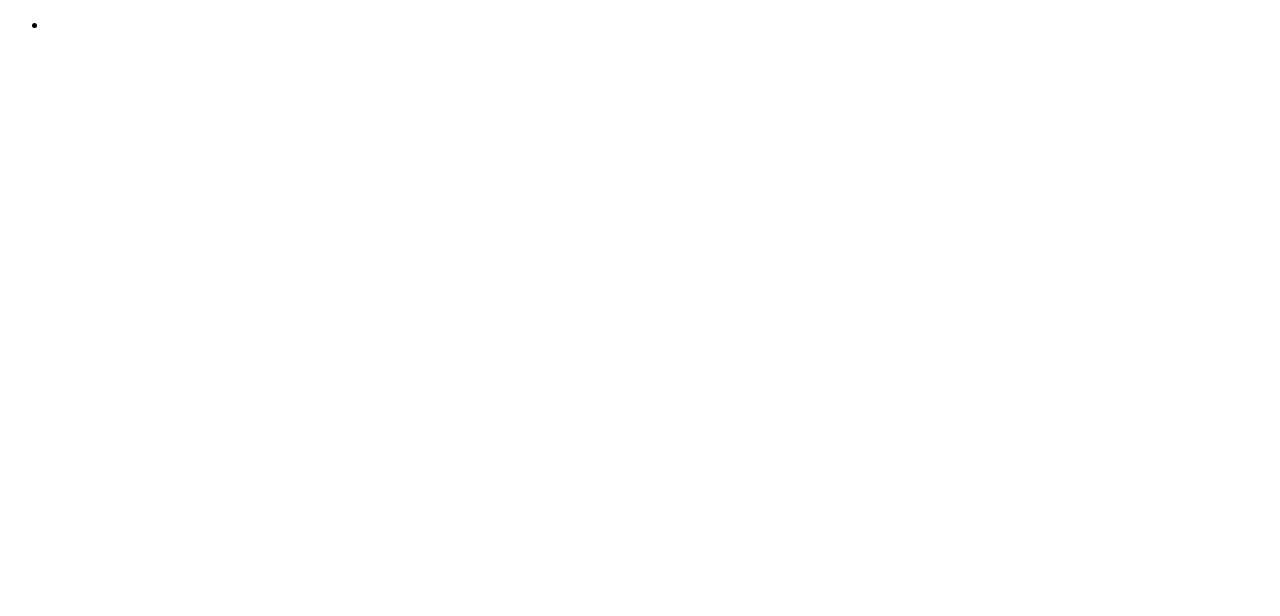
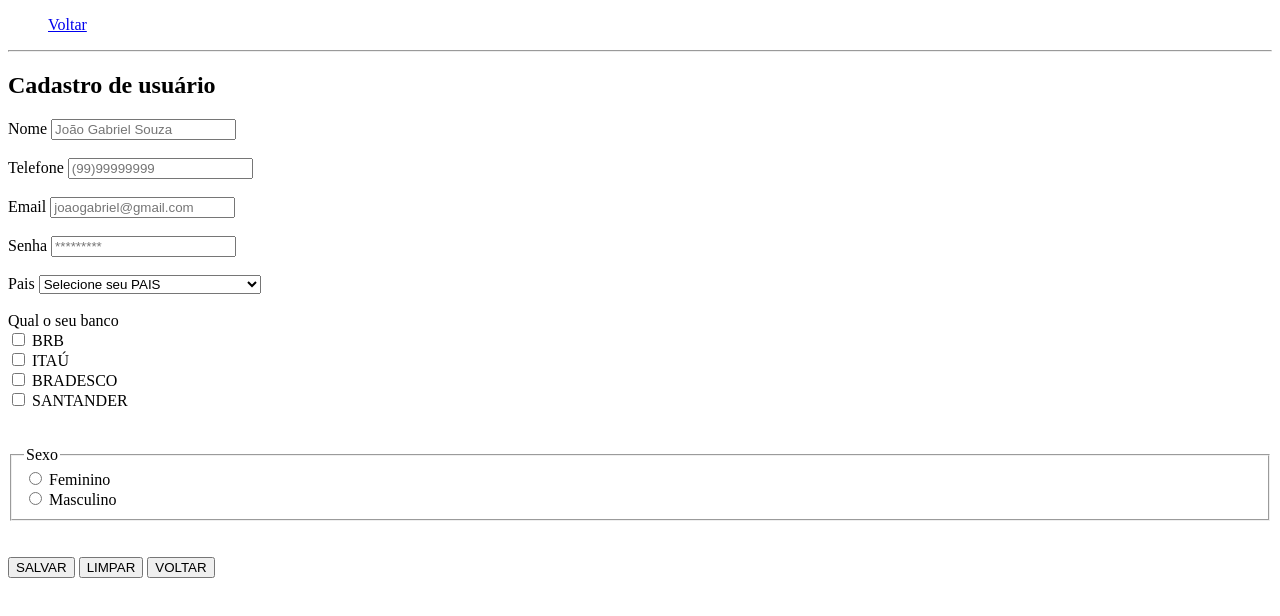
Before and after one commit to Joao20022003/IESB_Construcao_Frontend1, a plain HTML site: page 01-fundamentos/formulario.html in a window 1280 px wide. Drawn offline with Linux system fonts and the light colour scheme.

Commit message:
EXERCICIO 1

```diff
--- a/01-fundamentos/formulario.html
+++ b/01-fundamentos/formulario.html
@@ -2,15 +2,115 @@
 <html lang="en">
 <head>
     <meta charset="UTF-8">
-    <meta http-equiv="X-UA-Compatible" content="IE=edge">
     <meta name="viewport" content="width=device-width, initial-scale=1.0">
     <title>Formulário</title>
 </head>
 <body>
     <nav>
         <ul>
-            <li><a href="./formulario.html"></a></li>
+            <a href="./index.html">Voltar</a>
         </ul>
     </nav>
+
+    <hr>
+    <form>
+        <h2>Cadastro de usuário</h2>
+        <label for="">Nome</label>
+        <input type="text" placeholder="João Gabriel Souza">
+    <br>
+    <br>
+        <label>Telefone</label>
+        <input type="text" placeholder="(99)99999999">
+    <br>
+    <br>
+        <label>Email</label>
+        <input type="email" placeholder="joaogabriel@gmail.com">
+    <br>
+    <br>
+        <label>Senha</label>
+        <input type="text" placeholder="*********">
+        <br>
+        <br>
+        <label>Pais</label>
+        <select class="form-select" aria-label="Default select example">
+            <option>Selecione seu PAIS</option>
+            <option value="1">Rússia</option>
+            <option value="2">Canadá</option>
+            <option value="3">China</option>
+            <option value="3">Estados Unidos</option>
+            <option value="3">Brasil</option>
+            <option value="3">Austrália</option>
+            <option value="3">Índia</option>
+            <option value="3">Argentina</option>
+            <option value="3">Cazaquistão</option>
+            <option value="3">Argélia</option>
+            <option value="3">República Democrática do Congo</option>
+            <option value="3"> Arábia Saudita </option>
+            <option value="3">México</option>
+            <option value="3">Indonésia</option>
+            <option value="3">Sudão</option>
+
+          </select>
+
+    <br>
+    <br>
+    <label> Qual o seu banco
+        <div class="form-check">
+            <input class="form-check-input" type="checkbox" value="" id="flexCheckDefault">
+            <label class="form-check-label" for="flexCheckDefault"></label>
+              BRB
+            </label>
+          </div>
+          <div class="form-check">
+            <input class="form-check-input" type="checkbox" value="" id="flexCheckChecked">
+            <label class="form-check-label" for="flexCheckChecked"></label>
+              ITAÚ
+            </label>
+          </div>
+          <div class="form-check">
+            <input class="form-check-input" type="checkbox" value="" id="flexCheckDefault">
+            <label class="form-check-label" for="flexCheckDefault"></label>
+              BRADESCO
+            </label>
+          </div>
+          <div class="form-check">
+            <input class="form-check-input" type="checkbox" value="" id="flexCheckChecked" >
+            <label class="form-check-label" for="flexCheckChecked"></label>
+              SANTANDER
+            </label>
+          </div>
+        </label>
+
+        <br>
+        <br>
+        <fieldset class="row mb-3">
+            <legend class="col-form-label col-sm-2 pt-0">Sexo</legend>
+            <div class="col-sm-10">
+              <div class="form-check">
+                <input class="form-check-input" type="radio" name="gridRadios" id="gridRadios1" value="option1" >
+                <label class="form-check-label" for="gridRadios1">
+                  Feminino
+                </label>
+              </div>
+              <div class="form-check">
+                <input class="form-check-input" type="radio" name="gridRadios" id="gridRadios2" value="option2">
+                <label class="form-check-label" for="gridRadios2">
+                  Masculino
+                </label>
+              </div>
+            </div>
+          </fieldset>
+
+
+
+
+    <br>
+    <br>
+
+
+        <button type="submit">SALVAR</button>
+        <button type="reset">LIMPAR</button>
+        <button type="menu">VOLTAR</button>
+    </form>
 </body>
 </html>
```
Also changed, not shown: 01-fundamentos/index.html (+1 -1 lines), 01-fundamentos/tabela.html (+39 -2 lines).
